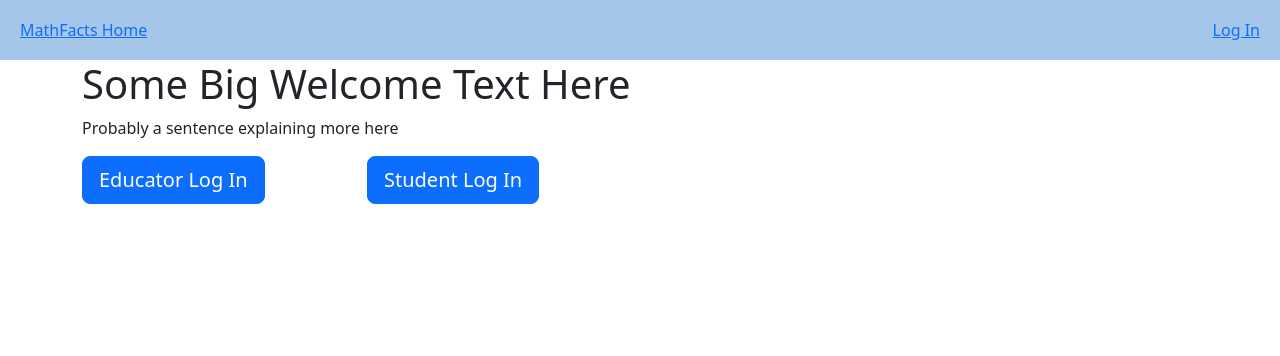
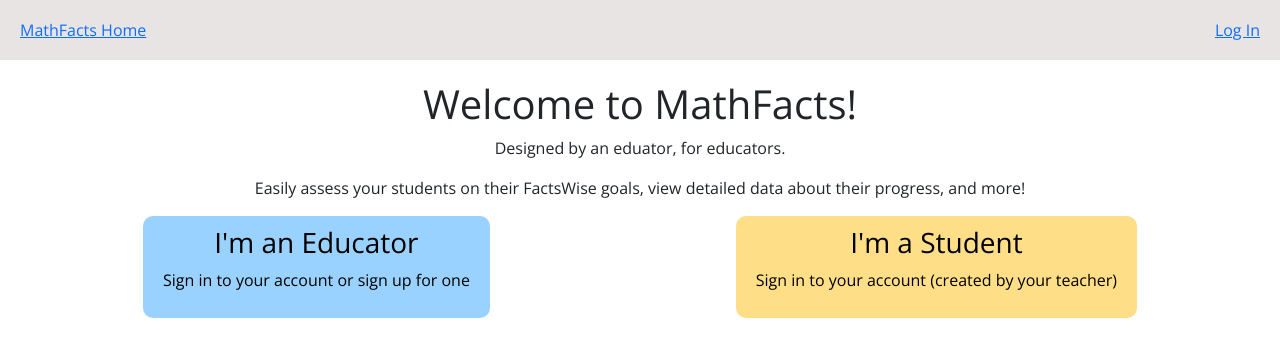
Before and after one commit to tielarose/factswise-app, a React (Vite) app in the folder frontend/: page / in a window 1280 px wide. Shown: the top 356 px of the page. Built offline with nearby package versions, Linux system fonts and the light colour scheme.

Commit message:
Rename WelcomeScreen to Homepage, refactor without react bootstrap

```diff
--- a/frontend/src/App.css
+++ b/frontend/src/App.css
@@ -4,3 +4,9 @@
   padding: 2rem;
   text-align: center;
 } */
+
+@import url("https://fonts.googleapis.com/css2?family=Open+Sans&display=swap");
+
+#root {
+  font-family: "Open Sans", sans-serif;
+}
--- a/frontend/src/App.jsx
+++ b/frontend/src/App.jsx
@@ -1,6 +1,6 @@
 import "./App.css";
 import Navbar from "./Navbar";
-import WelcomeScreen from "./WelcomeScreen";
+import Homepage from "./Homepage";
 import EducatorLogin from "./EducatorLogin";
 import StudentLogin from "./StudentLogin";
 import { BrowserRouter, Route, Routes } from "react-router-dom";
@@ -16,7 +16,7 @@
       <Navbar />
       <Routes>
         {/* for each route, do what is on the line below */}
-        <Route exact path="/" element={<WelcomeScreen />}></Route>
+        <Route exact path="/" element={<Homepage />}></Route>
         <Route exact path="/educator/login" element={<EducatorLogin />}></Route>
         <Route exact path="/student/login" element={<StudentLogin />}></Route>
       </Routes>
--- /dev/null
+++ b/frontend/src/Homepage.css
@@ -0,0 +1,23 @@
+.Homepage {
+  padding: 20px;
+  text-align: center;
+}
+
+.Homepage-login-buttons {
+  display: flex;
+  justify-content: space-around;
+}
+
+.Homepage-login-buttons button {
+  border-radius: 10px;
+  border: none;
+  padding: 10px 20px;
+}
+
+.Homepage-login-button-educator {
+  background-color: #99d1ff;
+}
+
+.Homepage-login-button-student {
+  background-color: #fede86;
+}
--- /dev/null
+++ b/frontend/src/Homepage.jsx
@@ -0,0 +1,52 @@
+import { Link } from "react-router-dom";
+import "./Homepage.css";
+
+// if you need a link that is an HTML element (text or button) wrap the element in a <Link> component from ReactRouter
+// if you want to go to a URL outside of clicking an HTML element, then use
+// const navigate = useNavigate()
+// navigate('/welcome)
+// or redirect("/login");
+export default function Homepage() {
+  return (
+    <div className="Homepage">
+      <h1>Welcome to MathFacts!</h1>
+      <p>Designed by an eduator, for educators.</p>
+      <p>
+        Easily assess your students on their FactsWise goals, view detailed data
+        about their progress, and more!
+      </p>
+      <div className="Homepage-login-buttons">
+        <Link to="/educator/login">
+          <button className="Homepage-login-button-educator">
+            <h3>I'm an Educator</h3>
+            <p>Sign in to your account or sign up for one</p>
+          </button>
+        </Link>
+        <Link to="/student/login">
+          <button className="Homepage-login-button-student">
+            <h3>I'm a Student</h3>
+            <p>Sign in to your account (created by your teacher)</p>
+          </button>
+        </Link>
+      </div>
+    </div>
+
+    /* <Container>
+      <h1>Some Big Welcome Text Here</h1>
+      <p>Probably a sentence explaining more here</p>
+
+      <Row>
+        <Col md={3}>
+          <Link to="/educator/login">
+            <Button size="lg">Educator Log In</Button>
+          </Link>
+        </Col>
+        <Col md={3}>
+          <Link to="/student/login">
+            <Button size="lg">Student Log In</Button>
+          </Link>
+        </Col>
+      </Row>
+    </Container> */
+  );
+}
--- a/frontend/src/Navbar.css
+++ b/frontend/src/Navbar.css
@@ -3,7 +3,7 @@
   height: 60px;
   padding: 0 20px;
   display: flex;
-  background-color: rgb(164, 198, 232);
+  background-color: #e9e4e4;
   justify-content: space-between;
   align-items: center;
 }
--- a/frontend/src/WelcomeScreen.jsx
+++ /dev/null
@@ -1,34 +0,0 @@
-import Container from "react-bootstrap/Container";
-import Row from "react-bootstrap/Row";
-import Col from "react-bootstrap/Col";
-import Button from "react-bootstrap/Button";
-import { Link } from "react-router-dom";
-
-// if you need a link that is an HTML element (text or button) wrap the element in a <Link> component from ReactRouter
-// if you want to go to a URL outside of clicking an HTML element, then use
-// const navigate = useNavigate()
-// navigate('/welcome)
-// or redirect("/login");
-function WelcomeScreen() {
-  return (
-    <Container>
-      <h1>Some Big Welcome Text Here</h1>
-      <p>Probably a sentence explaining more here</p>
-
-      <Row>
-        <Col md={3}>
-          <Link to="/educator/login">
-            <Button size="lg">Educator Log In</Button>
-          </Link>
-        </Col>
-        <Col md={3}>
-          <Link to="/student/login">
-            <Button size="lg">Student Log In</Button>
-          </Link>
-        </Col>
-      </Row>
-    </Container>
-  );
-}
-
-export default WelcomeScreen;
```
